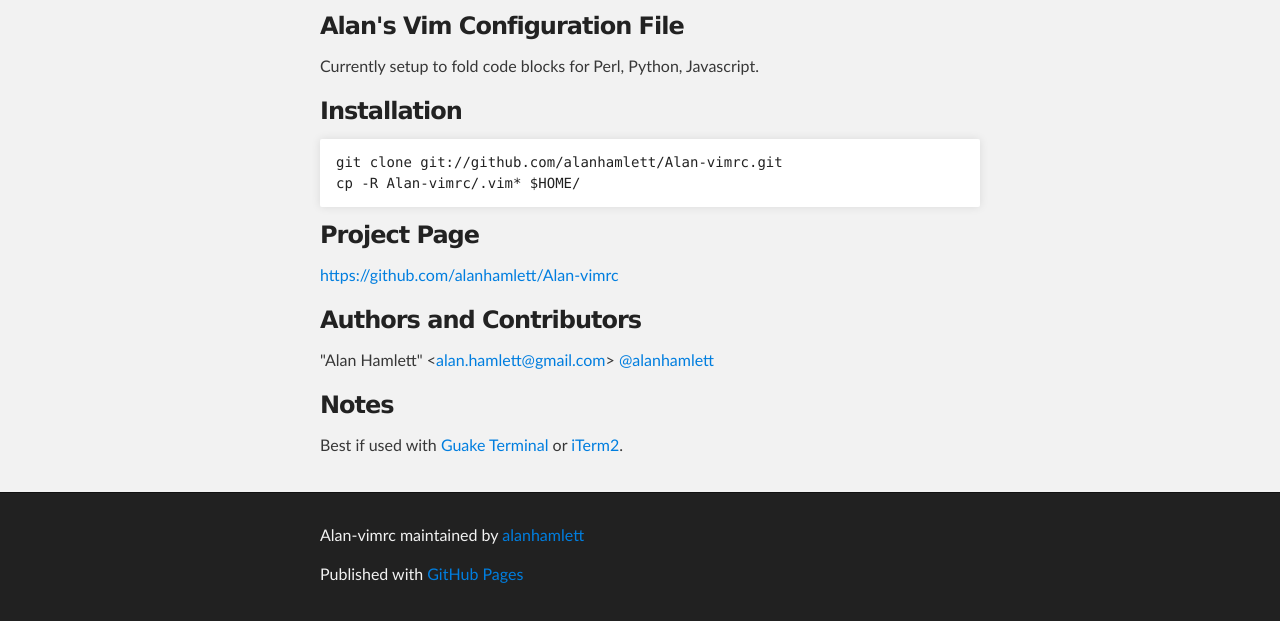
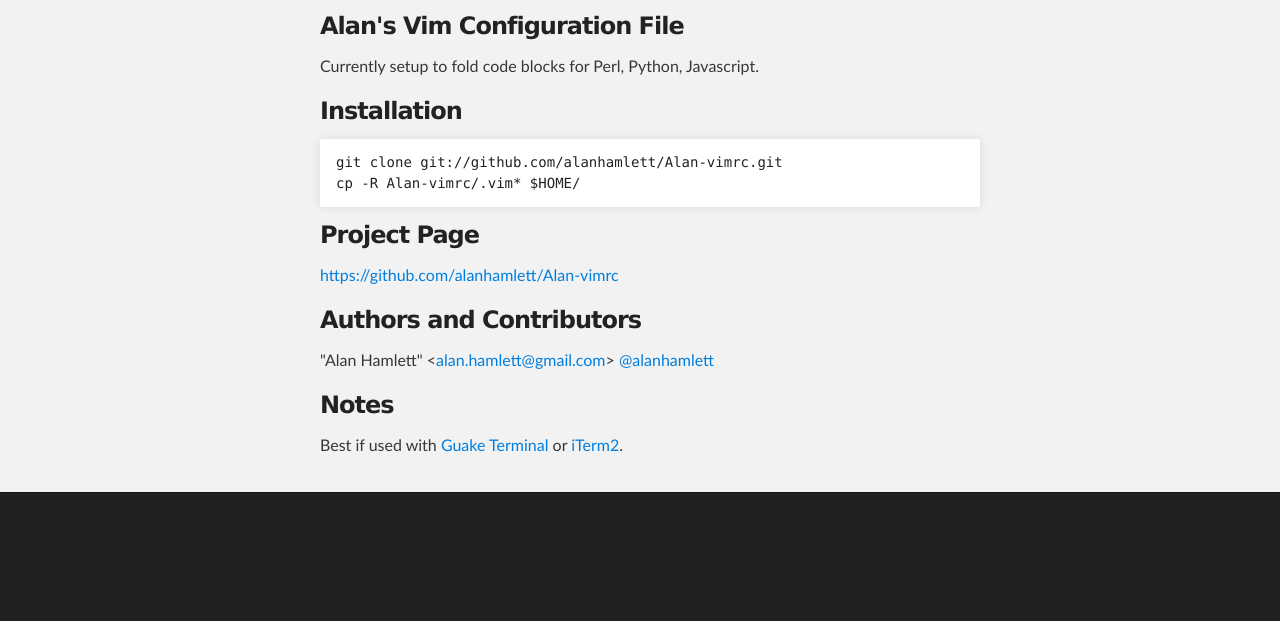
Before and after one commit to alanhamlett/dotfiles, a plain HTML site: page index.html in a window 1280 px wide. Shown: the part 252-873 px from the top of the page. After the commit the page ends 800 px from the top, so only its background shows below. Drawn offline with Linux system fonts and the light colour scheme.

Commit message:
Update gh-pages

```diff
--- a/index.html
+++ b/index.html
@@ -55,15 +55,5 @@ cp -R Alan-vimrc/.vim* $HOME/
       </section>
     </div>
 
-    <!-- FOOTER  -->
-    <div id="footer_wrap" class="outer">
-      <footer class="inner">
-        <p class="copyright">Alan-vimrc maintained by <a href="https://github.com/alanhamlett">alanhamlett</a></p>
-        <p>Published with <a href="http://pages.github.com">GitHub Pages</a></p>
-      </footer>
-    </div>
-
-
-
   </body>
 </html>
```
